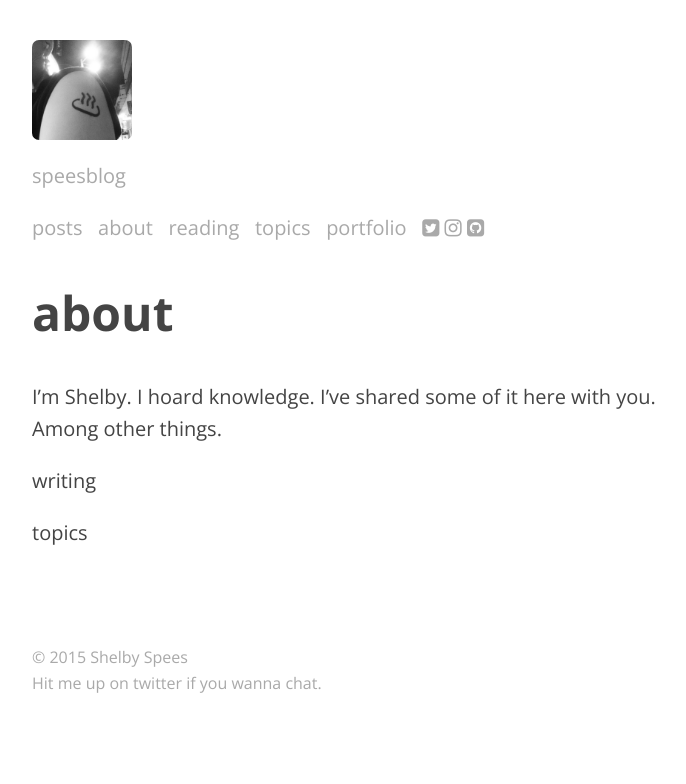
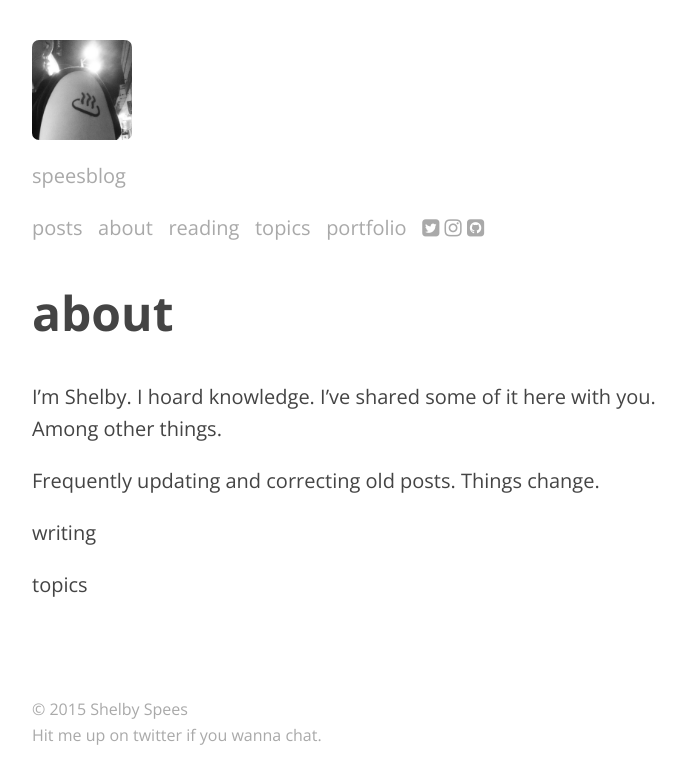
Before and after one commit to shelbyspees/speesblog, a Jekyll site: the page built from about.md, in a window 1280 px wide. Shown: the top 784 px of the page, without its empty margins (283-969 px from the left). Built offline with Jekyll 4.4.1, drawn with Linux system fonts in a browser that asks for light colours; nearby versions of some CDN libraries; comment, search, counter and statistics services are not loaded.

Commit message:
Update about

```diff
--- a/about.md
+++ b/about.md
@@ -5,6 +5,8 @@ title: about
 
 I'm Shelby. I hoard knowledge. I've shared some of it here with you. Among other things.
 
+Frequently updating and correcting old posts. Things change.
+
 [writing](http://shelbyspees.me/writing)
 
-<a href="/topics">topics</a>
+[topics](/topics)
```
